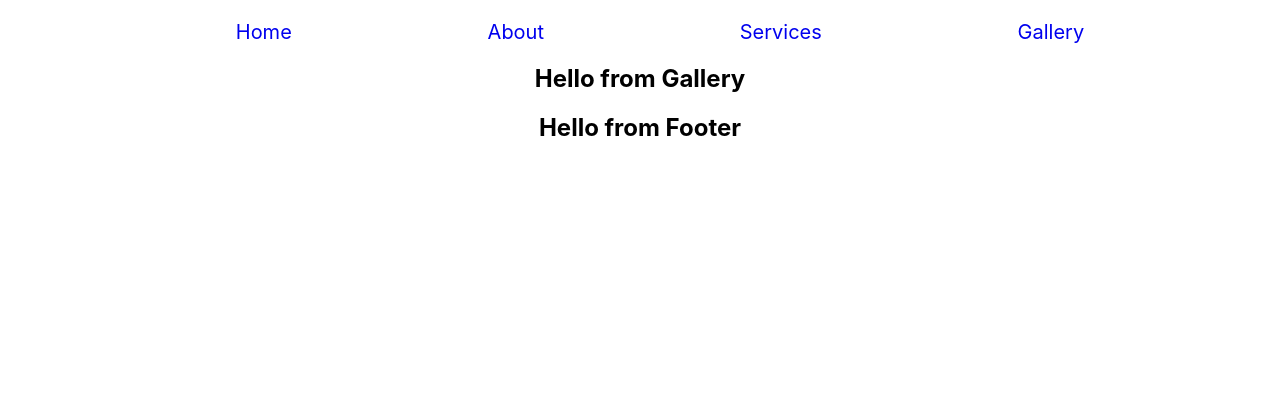
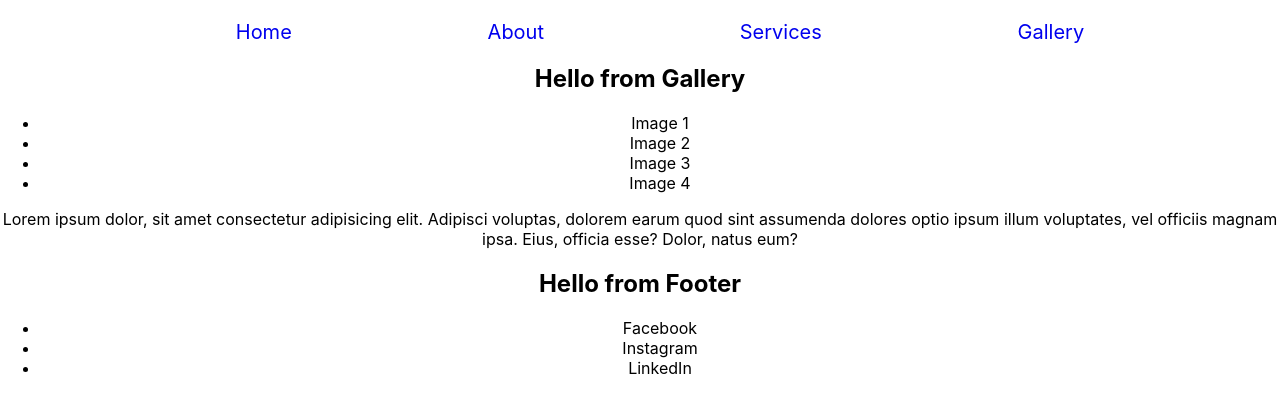
Before and after one commit to fcondori1/salon-nr, a React (Create React App) app: page /gallery in a window 1280 px wide. Shown: the top 412 px of the page. Built offline with nearby package versions, Linux system fonts and the light colour scheme.

Commit message:
blueprint for routes

```diff
--- a/src/component/About/About.js
+++ b/src/component/About/About.js
@@ -4,6 +4,7 @@ function About(props) {
     return (
         <div>
             <h2>Hello from About</h2>
+            <p>Lorem ipsum dolor sit amet consectetur, adipisicing elit. Totam similique voluptatum velit nihil harum iusto exercitationem quaerat, sed dicta. Accusamus autem modi corrupti, reiciendis enim dolore nihil eaque. Repudiandae, expedita!</p>
         </div>
     );
 }
--- a/src/component/Footer/Footer.js
+++ b/src/component/Footer/Footer.js
@@ -2,10 +2,15 @@ import React from 'react';
 
 function Footer(props) {
     return (
-        <div>
-            <h2>Hello from Footer</h2>
-        </div>
-    );
+			<div>
+				<h2>Hello from Footer</h2>
+				<ul>
+					<li>Facebook</li>
+					<li>Instagram</li>
+					<li>LinkedIn</li>
+				</ul>
+			</div>
+		);
 }
 
 export default Footer;
--- a/src/component/Gallery/Gallery.js
+++ b/src/component/Gallery/Gallery.js
@@ -2,10 +2,22 @@ import React from 'react';
 
 function Gallery(props) {
     return (
-        <div>
-            <h2>Hello from Gallery</h2>
-        </div>
-    );
+			<div>
+				<h2>Hello from Gallery</h2>
+				<ul>
+					<li>Image 1</li>
+					<li>Image 2</li>
+					<li>Image 3</li>
+					<li>Image 4</li>
+				</ul>
+				<p>
+					Lorem ipsum dolor, sit amet consectetur adipisicing elit. Adipisci
+					voluptas, dolorem earum quod sint assumenda dolores optio ipsum illum
+					voluptates, vel officiis magnam ipsa. Eius, officia esse? Dolor, natus
+					eum?
+				</p>
+			</div>
+		);
 }
 
 export default Gallery;
```
